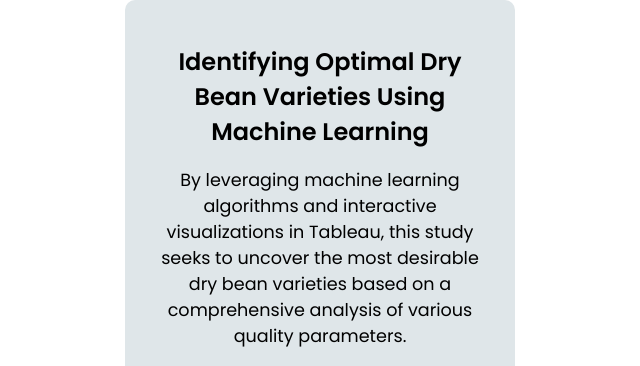
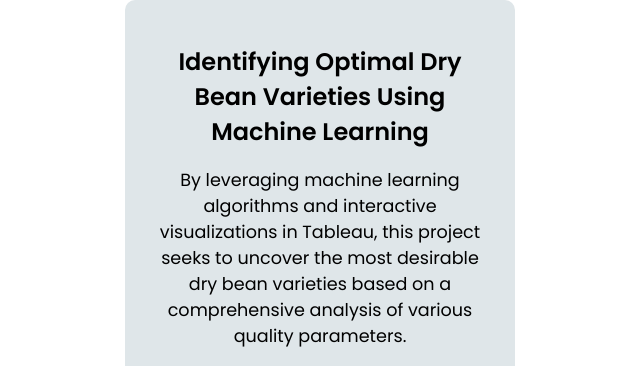
Before and after one commit to arypr/portoweb, a plain HTML site: page index.html in a window 1280 px wide. Shown: the part 1261-1627 px from the top of the page, 310-950 px from the left. Drawn offline with nearby package versions, Linux system fonts and the light colour scheme.

Commit message:
Update index.html

```diff
--- a/index.html
+++ b/index.html
@@ -58,7 +58,7 @@
             </div>
             <div class="project alt-color" data-aos="fade-up">
                 <h3>Identifying Optimal Dry Bean Varieties Using Machine Learning</h3>
-                <p>By leveraging machine learning algorithms and interactive visualizations in Tableau, this study seeks to uncover the most desirable dry bean varieties based on a comprehensive analysis of various quality parameters.</p>
+                <p>By leveraging machine learning algorithms and interactive visualizations in Tableau, this project seeks to uncover the most desirable dry bean varieties based on a comprehensive analysis of various quality parameters.</p>
                 <a href="https://github.com/arypr/project-dashboard2" target="_blank">
                     <img src="images/kacang.jpg" alt="kacang kering">
                 </a>
```
